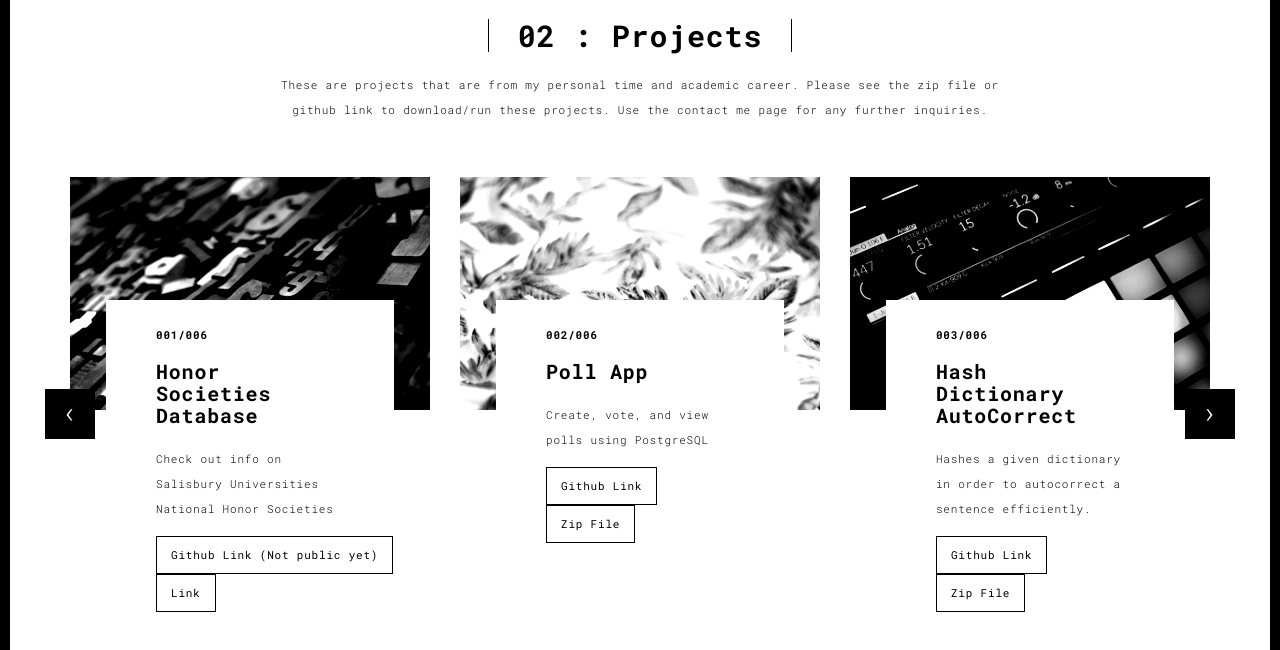
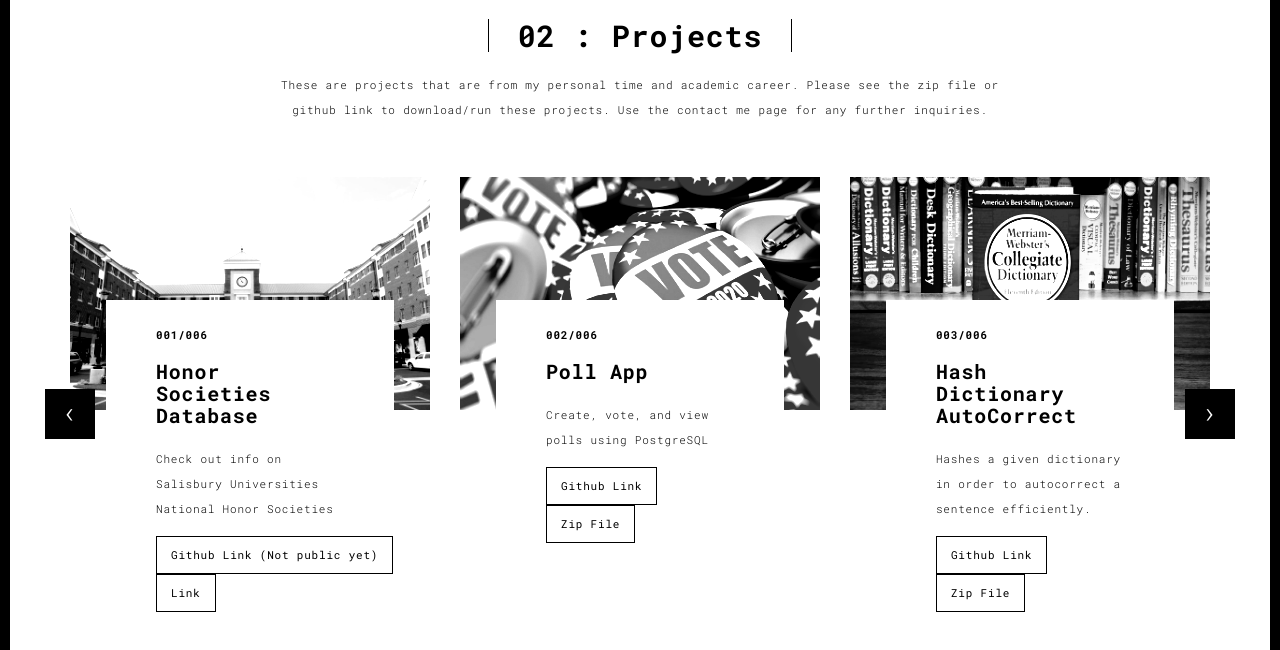
Before and after one commit to spa542/PythonPracticePrograms, a Flask app: page /works.html in a window 1280 px wide. Shown: the part 90-740 px from the top of the page. Run offline with Flask 2, Linux system fonts and the light colour scheme; some libraries are stand-ins or nearby versions.

Commit message:
Fixed pictures on project page

```diff
--- a/WebDevelopment/WebServer/templates/works.html
+++ b/WebDevelopment/WebServer/templates/works.html
@@ -70,7 +70,7 @@
                 <div class="row">
                     <div class="col-sm-4">
                       <a href="" title="" class="black-image-project-hover">
-                        <img src="./static/assets/images/work01-hover.jpg" alt="" class="img-responsive">
+                        <img src="./static/assets/images/suhover1edit.jpg" alt="" class="img-responsive">
                       </a>
                       <div class="card-container card-container-lg">
                         <h4>001/006</h4>
@@ -82,7 +82,7 @@
                     </div>
                     <div class="col-sm-4">
                       <a href="https://github.com/spa542/PollApp" title="" class="black-image-project-hover">
-                        <img src="./static/assets/images/work03-hover.jpg" alt="" class="img-responsive">
+                        <img src="./static/assets/images/pollhover1edit.jpg" alt="" class="img-responsive">
                       </a>
                       <div class="card-container card-container-lg">
                         <h4>002/006</h4>
@@ -94,7 +94,7 @@
                     </div>
                     <div class="col-sm-4">
                       <a href="https://github.com/spa542/HashDictionaryAutoCorrect" title="" class="black-image-project-hover">
-                        <img src="./static/assets/images/work02-hover.jpg" alt="" class="img-responsive">
+                        <img src="./static/assets/images/dictionaryhover1edit.jpg" alt="" class="img-responsive">
                       </a>
                       <div class="card-container card-container-lg">
                         <h4>003/006</h4>
@@ -112,7 +112,7 @@
                 <div class="row">
                     <div class="col-sm-4">
                       <a href="https://github.com/spa542/LeiontifsEconIOModel" title="" class="black-image-project-hover">
-                        <img src="./static/assets/images/work01-hover.jpg" alt="" class="img-responsive">
+                        <img src="./static/assets/images/iomodelhover1edit.jpg" alt="" class="img-responsive">
                       </a>
                       <div class="card-container card-container-lg">
                         <h4>004/006</h4>
@@ -124,7 +124,7 @@
                     </div>
                   <div class="col-sm-4">
                     <a href="https://github.com/spa542/PasswordChecker" class="black-image-project-hover">
-                      <img src="./static/assets/images/work02-hover.jpg" alt="Image" class="img-responsive">
+                      <img src="./static/assets/images/passwordhover1edit.jpg" alt="Image" class="img-responsive">
                     </a>
                     <div class="card-container">
                       <h4>005/006</h4>
@@ -136,7 +136,7 @@
                   </div>
                    <div class="col-sm-4">
                       <a href="https://github.com/spa542/TetrisRemake" class="black-image-project-hover">
-                        <img src="./static/assets/images/work01-hover.jpg" alt="Image" class="img-responsive">
+                        <img src="./static/assets/images/tetrishover1edit.jpg" alt="Image" class="img-responsive">
                       </a>
                       <div class="card-container">
                         <h4>006/006</h4>
```
Also changed, not shown: WebDevelopment/WebServer/static/assets/images/dictionaryhover1.jpeg (added), WebDevelopment/WebServer/static/assets/images/dictionaryhover1edit.jpg (added), WebDevelopment/WebServer/static/assets/images/iomodelhover1.jpeg (added), WebDevelopment/WebServer/static/assets/images/iomodelhover1edit.jpg (added), WebDevelopment/WebServer/static/assets/images/passwordhover1.jpeg (added), WebDevelopment/WebServer/static/assets/images/passwordhover1edit.jpg (added), WebDevelopment/WebServer/static/assets/images/pollhover1.jpeg (added), WebDevelopment/WebServer/static/assets/images/pollhover1edit.jpg (added), WebDevelopment/WebServer/static/assets/images/suhover1.jpeg (added), WebDevelopment/WebServer/static/assets/images/suhover1edit.jpg (added), WebDevelopment/WebServer/static/assets/images/tetrishover1.jpeg (added), WebDevelopment/WebServer/static/assets/images/tetrishover1edit.jpg (added).
